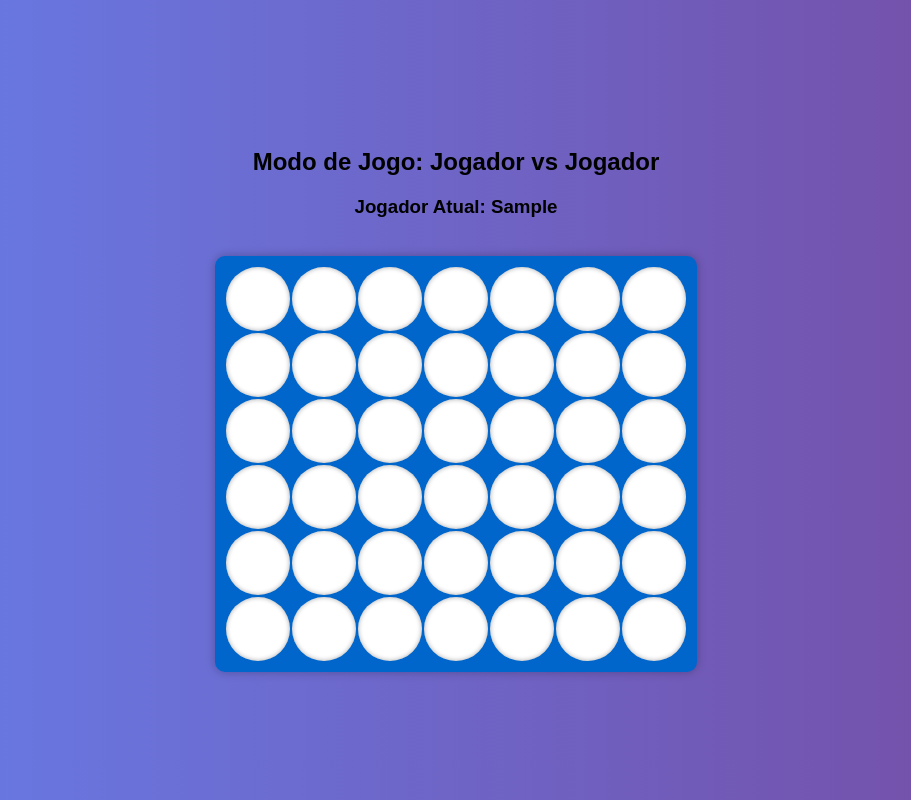
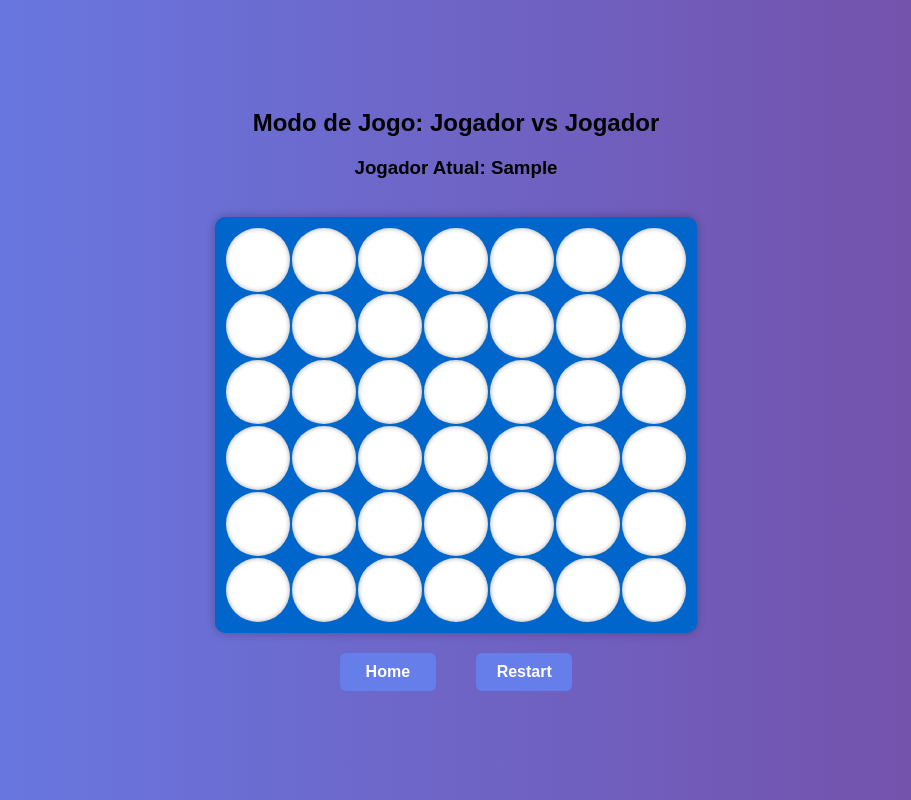
Before and after one commit to BernardoArede/QuatroEmLinha, a React (Create React App) app: page / in a window 1280 px wide. Both pictures are taken after typing "Sample", "Sample" into the empty fields and a click on the button "Iniciar Jogo". Shown: the whole page, without its empty margins (184-1095 px from the left). Built offline with nearby package versions, Linux system fonts and the light colour scheme.

Commit message:
home and restart button

```diff
--- a/src/components/GameBoard.js
+++ b/src/components/GameBoard.js
@@ -7,6 +7,44 @@ function GameBoard() {
   const navigate = useNavigate();
 
   const { player1, player2, gameMode } = location.state || {};
+
+  const [winner, setWinner] = useState(null);
+
+
+  const checkWinner = (board) => {
+  const directions = [
+    { x: 1, y: 0 }, // horizontal
+    { x: 0, y: 1 }, // vertical
+    { x: 1, y: 1 }, // diagonal \
+    { x: 1, y: -1 } // diagonal /
+  ];
+
+  for (let row = 0; row < rows; row++) {
+    for (let col = 0; col < cols; col++) {
+      const player = board[row][col];
+      if (!player) continue;
+
+      for (const { x, y } of directions) {
+        let count = 1;
+
+        for (let i = 1; i < 4; i++) {
+          const r = row + y * i;
+          const c = col + x * i;
+          if (r < 0 || r >= rows || c < 0 || c >= cols || board[r][c] !== player) break;
+          count++;
+        }
+
+        if (count === 4) {
+          return player;
+        }
+      }
+    }
+  }
+
+  return null;
+};
+
+
 
   useEffect(() => {
     if (!player1 || (gameMode === "pvp" && !player2)) {
@@ -27,7 +65,7 @@ function GameBoard() {
   const [droppingPiece, setDroppingPiece] = useState(null);
 
   const handleColumnClick = (col) => {
-    if (droppingPiece) return;
+    if (droppingPiece || winner) return;
 
     for (let row = rows - 1; row >= 0; row--) {
       if (board[row][col] === "") {
@@ -35,6 +73,7 @@ function GameBoard() {
         break;
       }
     }
+    setDroppingPiece(null);
   };
 
   const startPieceDrop = (targetRow, col, player) => {
@@ -48,13 +87,21 @@ function GameBoard() {
         const newBoard = board.map((r) => [...r]);
         newBoard[targetRow][col] = player;
         setBoard(newBoard);
-        setCurrentPlayer(player === "R" ? "Y" : "R");
+
+        const result = checkWinner(newBoard);
+        if (result) {
+          setWinner(result);
+        } else {
+          setCurrentPlayer(player === "R" ? "Y" : "R");
+        }
+
         setDroppingPiece(null);
       } else {
         setDroppingPiece({ row: visualRow, col, player });
       }
     }, 150);
   };
+
 
   const handleMouseEnter = (col) => {
     setHoveredCol(col);
@@ -64,6 +111,14 @@ function GameBoard() {
     setHoveredCol(null);
   };
 
+  const resetGame = () => {
+  setBoard(Array(rows).fill().map(() => Array(cols).fill("")));
+  setCurrentPlayer("R");
+  setWinner(null);
+  setDroppingPiece(null);
+};
+
+
   return (
     <div className="board-container">
       <h2>
@@ -72,6 +127,13 @@ function GameBoard() {
       <h3>
         Jogador Atual: {currentPlayer === "R" ? player1 : gameMode === "pvp" ? player2 : "Computador"}
       </h3>
+
+      {winner && (
+        <div className="winner-message">
+          <h2>🎉 {winner === "R" ? player1 : gameMode === "pvp" ? player2 : "Computador"} venceu!</h2>
+        </div>
+      )}
+
 
       <div className="game-board">
         {hoveredCol !== null && (
@@ -103,7 +165,23 @@ function GameBoard() {
           </div>
         ))}
       </div>
-    </div>
+
+      <div className = "buttons-container">
+
+          <button
+            className =  "homeButton"
+            onClick={() => navigate("/")}>
+            Home
+          </button>
+          <button
+            className =  "restartButton"
+            onClick={resetGame}>
+            Restart
+          </button>
+
+      </div>
+  </div>
+
   );
 }
 
--- a/src/styles/GameBoard.css
+++ b/src/styles/GameBoard.css
@@ -58,3 +58,39 @@
 .indicator.Y {
   background-color: yellow;
 }
+
+.homeButton{
+  background: #667eea;
+    color: white;
+    font-size: 16px;
+    font-weight: bold;
+    border: none;
+    padding: 10px 20px;
+    width: 20%;
+    margin: 20px;
+    cursor: pointer;
+    border-radius: 6px;
+    transition: 0.3s;
+}
+
+  .homeButton:hover {
+    background: #564db0;
+  }
+
+  .restartButton{
+  background: #667eea;
+    color: white;
+    font-size: 16px;
+    font-weight: bold;
+    border: none;
+    padding: 10px 20px;
+    width: 20%;
+    margin: 20px;
+    cursor: pointer;
+    border-radius: 6px;
+    transition: 0.3s;
+}
+
+  .restartButton:hover {
+    background: #564db0;
+  }
```
